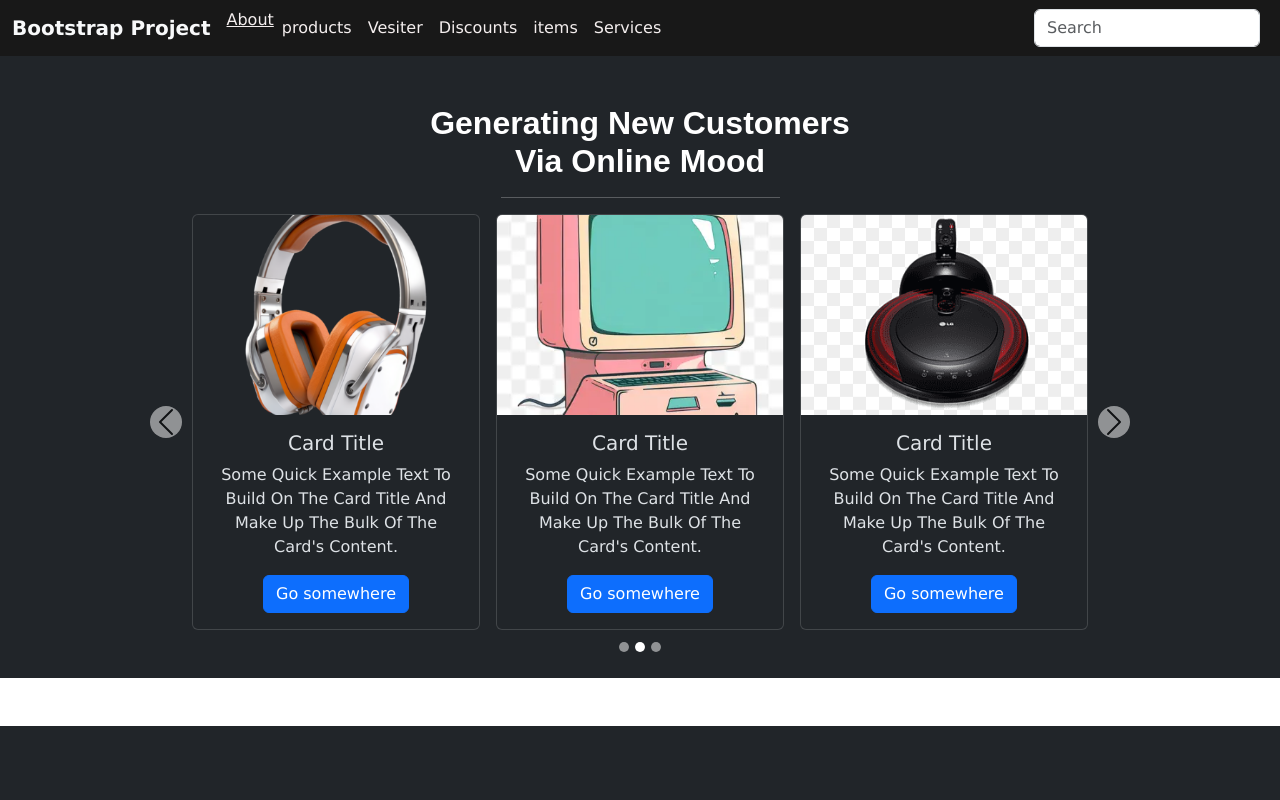
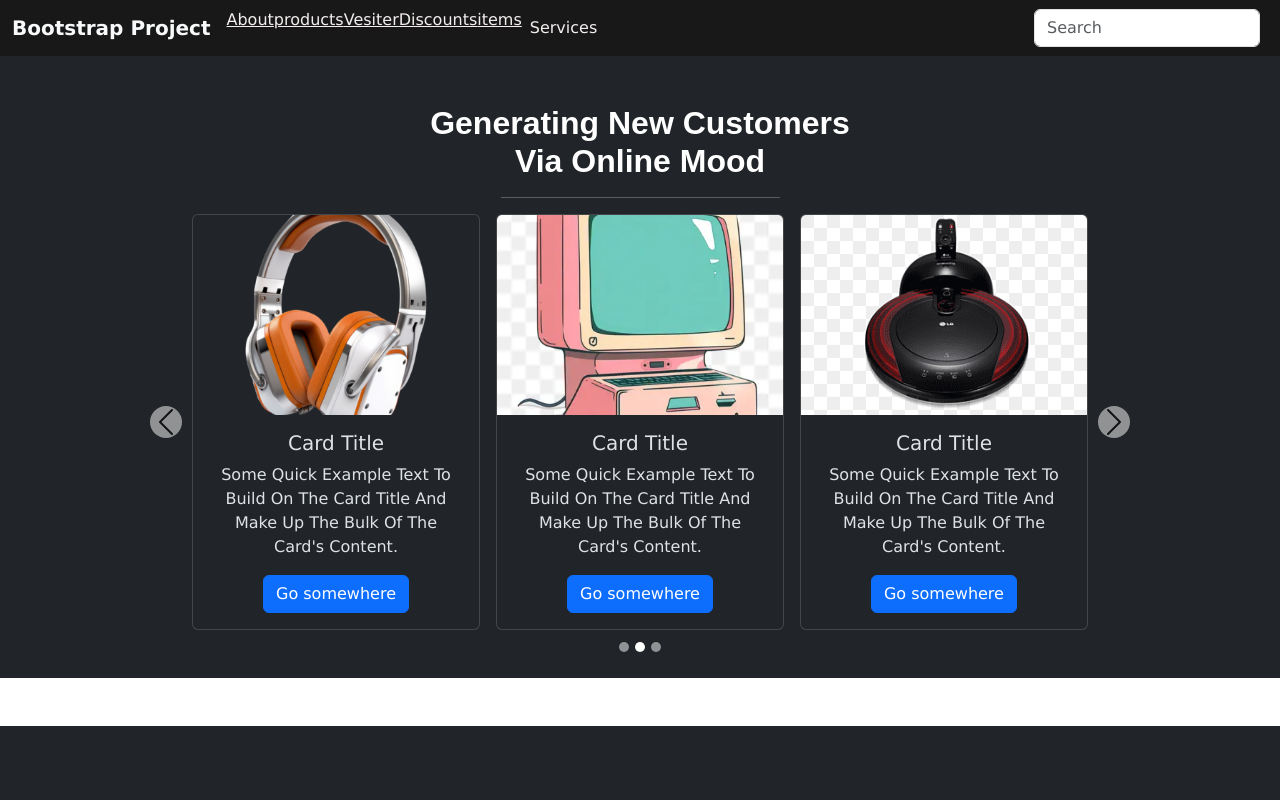
Before and after one commit to mwaqasahmad0082/electronic-store, a React (Vite) app: page /Slider in a window 1280 px wide. Shown: the top 800 px of the page. Built offline with nearby package versions, Linux system fonts and the light colour scheme.

Commit message:
route reset

```diff
--- a/src/pages/Home.jsx
+++ b/src/pages/Home.jsx
@@ -26,18 +26,18 @@ const Home = () => {
               <Link to="/about" className="nav-li">
                 About
               </Link>
-              <NavLink href="/product" className="nav-li">
+              <Link to="/product" className="nav-li">
                 products
-              </NavLink>
-              <NavLink href="/vesite" className="nav-li">
+              </Link>
+              <Link to="/vesite" className="nav-li">
                 Vesiter
-              </NavLink>
-              <NavLink href="/discount" className="nav-li">
+              </Link>
+              <Link to="/discount" className="nav-li">
                 Discounts
-              </NavLink>
-              <NavLink href="/slider" className="nav-li">
+              </Link>
+              <Link to="/slider" className="nav-li">
                 items
-              </NavLink>
+              </Link>
               <NavLink href="/services" className="nav-li">
                 Services
               </NavLink>
```
